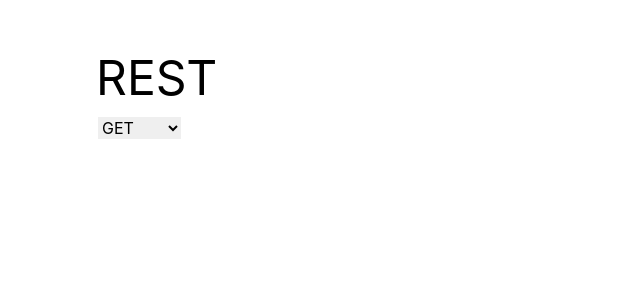
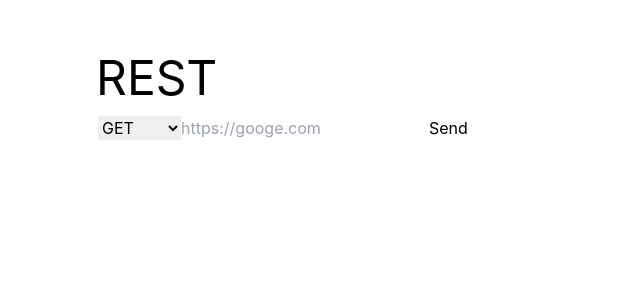
Before and after one commit to theurbandev/Resting, a Next.js app: page / in a window 1280 px wide. Shown: the top 300 px of the page, without its empty margins (0-640 px from the left). Built offline with nearby package versions, Linux system fonts and the light colour scheme.

Commit message:
added new fields for reqs

```diff
--- a/pages/components/toolbar.tsx
+++ b/pages/components/toolbar.tsx
@@ -2,7 +2,7 @@ import styles from "./../../styles/toolbar.module.css";
 
 export const Toolbar = () => {
   return (
-    <div>
+    <div className="flex">
       <select className={styles.methodsContainer}>
         <option>GET</option>
         <option>POST</option>
@@ -10,6 +10,10 @@ export const Toolbar = () => {
         <option>DELETE</option>
         <option>UPDATE</option>
       </select>
+
+      <input placeholder="https://googe.com" />
+
+      <button>Send</button>
     </div>
   );
 };
```
